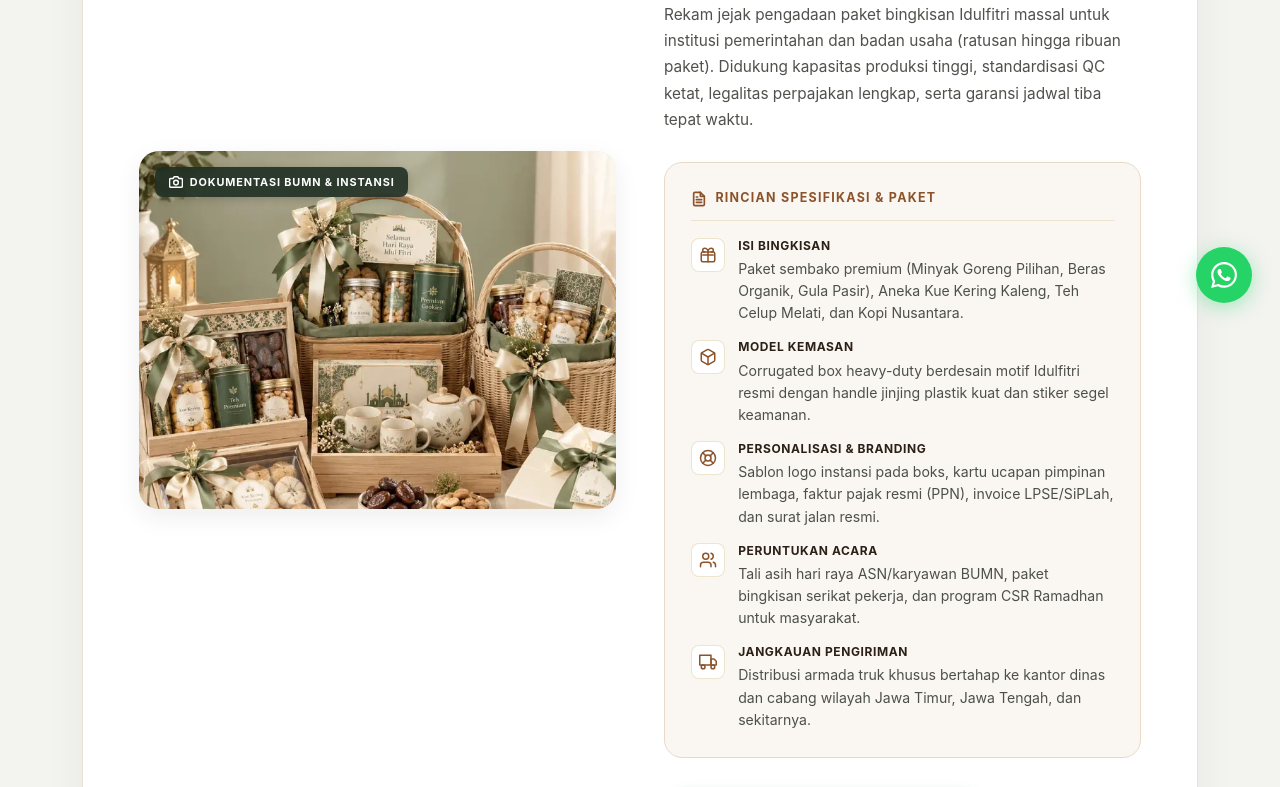
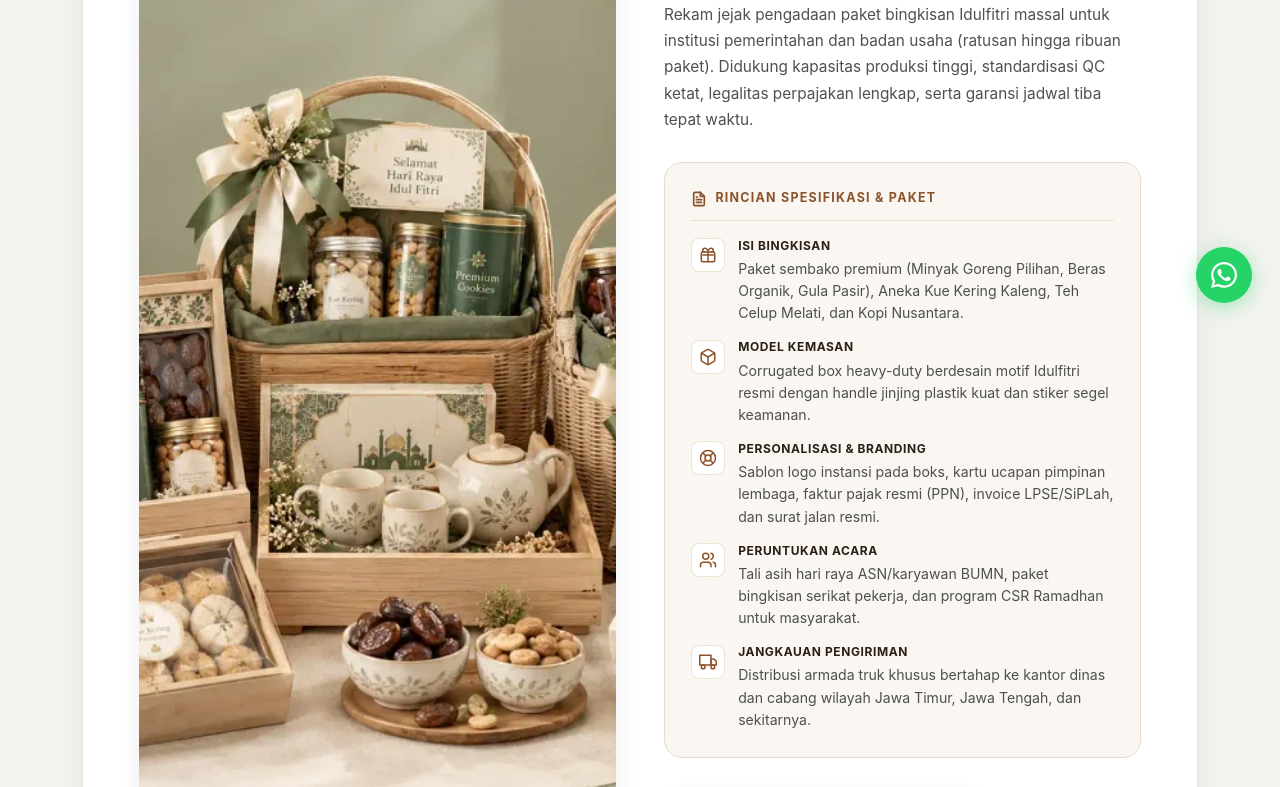
Before and after one commit to laudyaregina32-art/hampers-lebaran, a website: page portofolio/hampers-lebaran-instansi.html in a window 1280 px wide. Shown: the part 469-1256 px from the top of the page. Drawn offline with Linux system fonts and the light colour scheme.

Commit message:
style(portofolio): sesuaikan layout foto sejajar penuh dengan teks tanpa gepeng menggunakan object-fit cover dan flex stretch

```diff
--- a/portofolio/hampers-lebaran-instansi.html
+++ b/portofolio/hampers-lebaran-instansi.html
@@ -1362,11 +1362,12 @@ body {
       transform: translateY(-2px);
     }
 
-    /* Right visual column */
+    /* Kolom Visual & Foto Dokumentasi Portofolio */
     .hl-visual-column {
       display: flex;
       flex-direction: column;
       gap: 1.1rem;
+      height: 100%;
     }
     .hl-main-visual {
       position: relative;
@@ -1375,16 +1376,27 @@ body {
       background: #ece8df;
       box-shadow: 0 8px 24px rgba(40, 42, 39, 0.08);
       aspect-ratio: 4 / 3;
+      width: 100%;
+      display: flex;
     }
     .hl-main-visual img {
       width: 100%;
       height: 100%;
       object-fit: cover;
+      object-position: center;
       display: block;
       transition: transform 0.3s ease;
     }
     .hl-main-visual:hover img {
       transform: scale(1.02);
+    }
+    @media (min-width: 992px) {
+      .hl-main-visual {
+        aspect-ratio: auto;
+        height: 100%;
+        min-height: 100%;
+        flex: 1;
+      }
     }
     .hl-visual-tag {
       position: absolute;
@@ -1579,7 +1591,7 @@ body {
 
         <!-- KARTU UTAMA SHOWCASE DOKUMENTASI PORTOFOLIO -->
         <div class="hl-showcase-card">
-          <div class="row g-4 g-lg-5 align-items-center">
+          <div class="row g-4 g-lg-5 align-items-stretch">
             <!-- Kolom Kiri: Visual Utama & Detail Box -->
             <div class="col-lg-6">
               <div class="hl-visual-column">
@@ -1593,14 +1605,14 @@ body {
                     </svg>
                     Dokumentasi BUMN & Instansi
                   </div>
-                  <img src="../assets/images/hampers-banyak.webp" alt="Dokumentasi produksi dan pengadaan hampers instansi skala besar" width="600" height="450" loading="eager" fetchpriority="high" decoding="async">
+                  <img src="../assets/images/hampers-banyak.webp" alt="Dokumentasi produksi dan pengadaan hampers instansi skala besar" width="675" height="900" loading="eager" fetchpriority="high" decoding="async">
                 </div>
 
               </div>
             </div>
 
             <!-- Kolom Kanan: Narasi, Rincian Paket, & Tombol -->
-            <div class="col-lg-6">
+            <div class="col-lg-6 d-flex flex-column justify-content-between">
 
               <!-- Badges Kategori & Status Dokumentasi -->
               <div class="hl-badge-row">
```
Also changed, not shown: portofolio/hampers-custom-branding-korporat.html (+16 -4 lines), portofolio/hampers-keluarga-edisi-lebaran.html (+16 -4 lines), portofolio/hampers-korporat-akhir-tahun.html (+16 -4 lines), portofolio/hampers-kue-basket-rotan.html (+16 -4 lines), portofolio/hampers-perlengkapan-ibadah-premium.html (+16 -4 lines).
